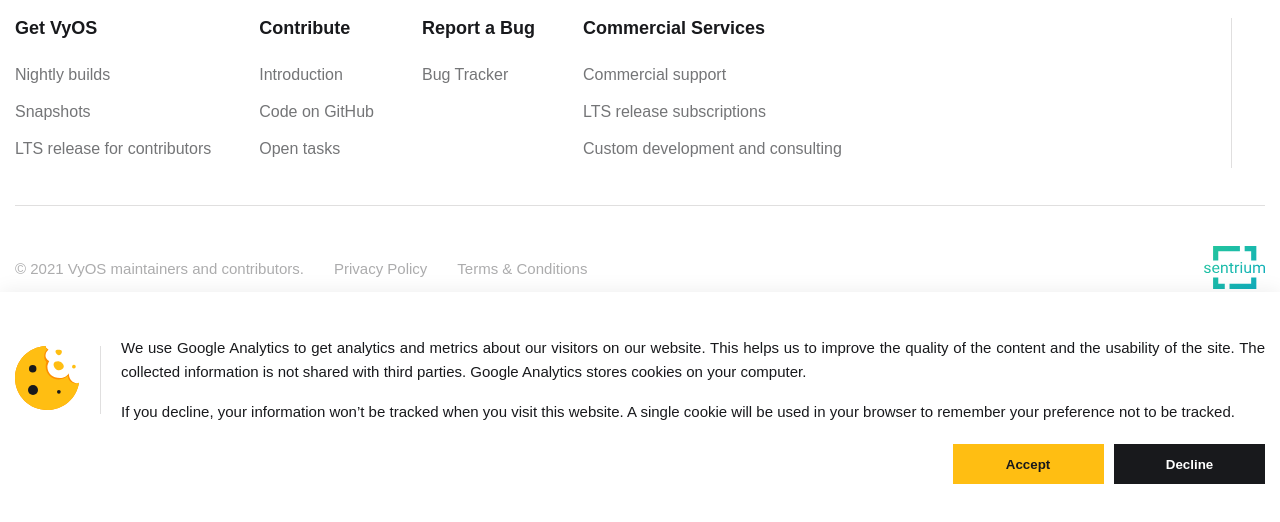
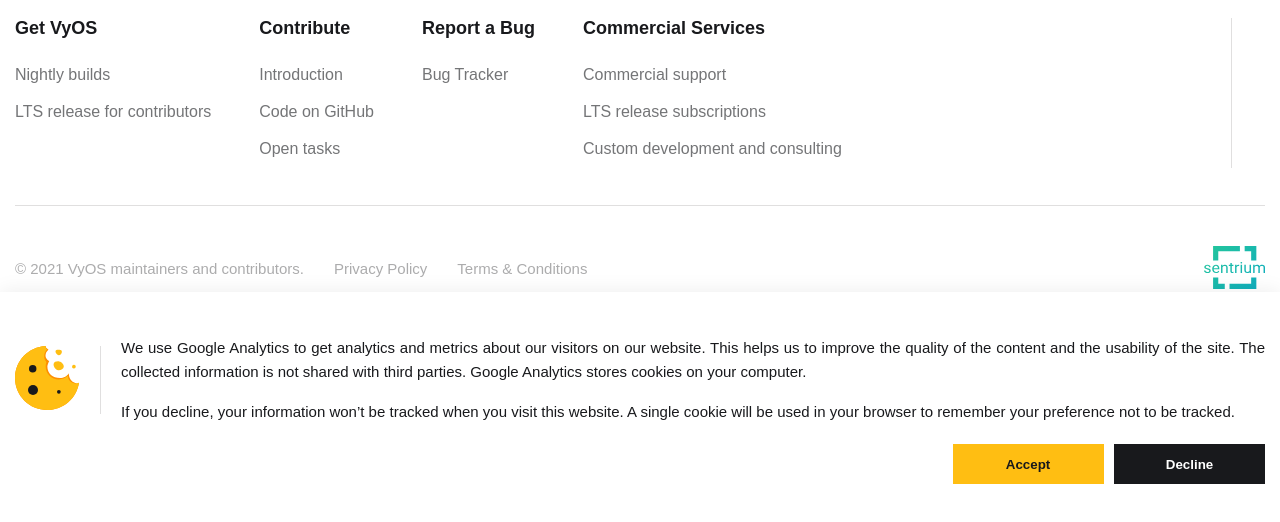
Before and after one commit to vyos/community.vyos.net, a plain HTML site: page templates/main.html in a window 1280 px wide. Shown: the part 272-794 px from the top of the page. Drawn offline with nearby package versions, Linux system fonts and the light colour scheme; files that its build step writes are made by us from their sources; files whose address does not match are found by name.

Commit message:
Remove remaining links to snapshots

```diff
--- a/templates/main.html
+++ b/templates/main.html
@@ -74,7 +74,6 @@
                 <h3>Get VyOS</h3>
                 <ul>
                   <li><a href="/get/nightly-builds">Nightly builds</a></li>
-                  <li><a href="/get/snapshots">Snapshots</a></li>
                   <li><a href="/get/contributor-subscriptions">LTS release for contributors</a></li>
                 </ul>
               </div>
```
Also changed, not shown: 1 other file.
